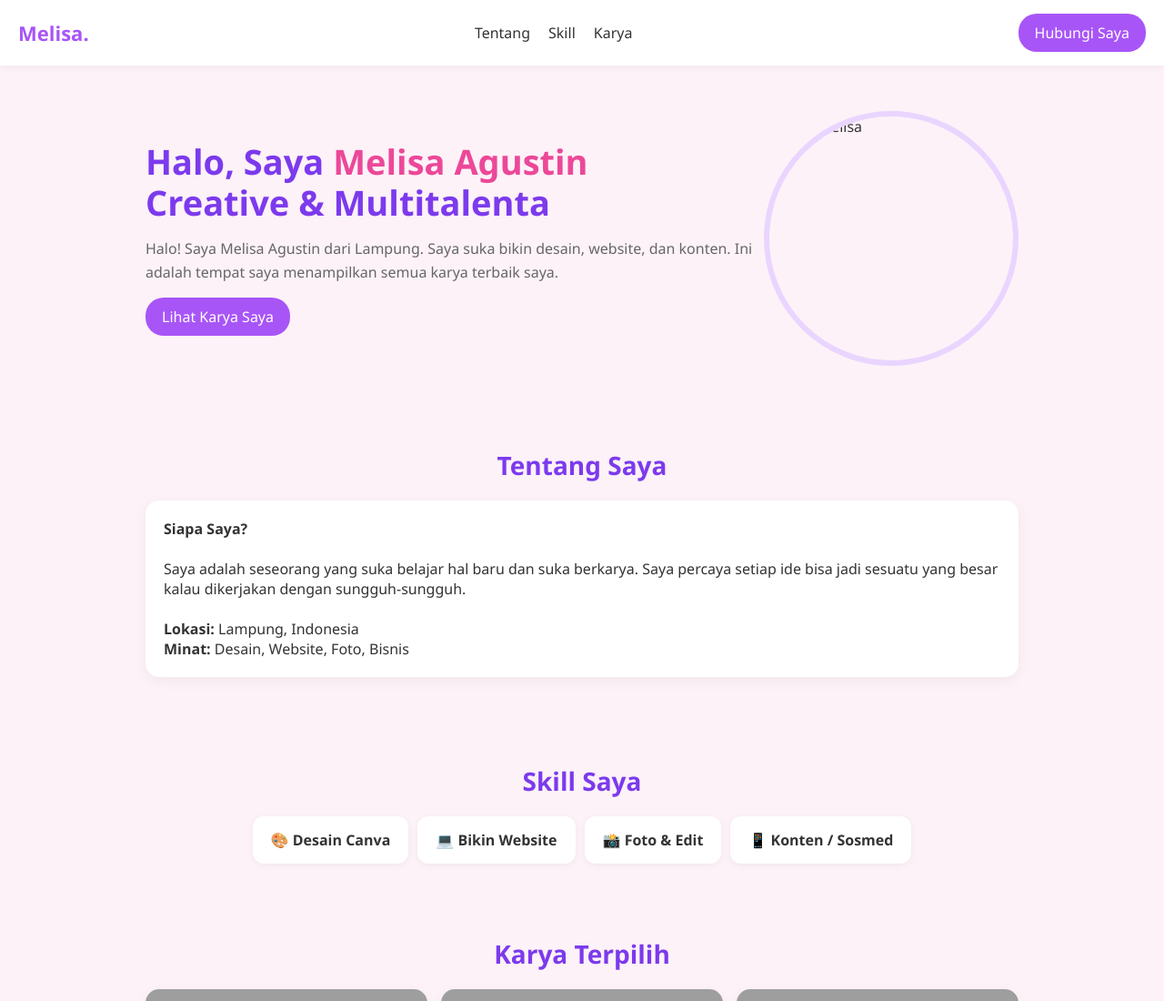
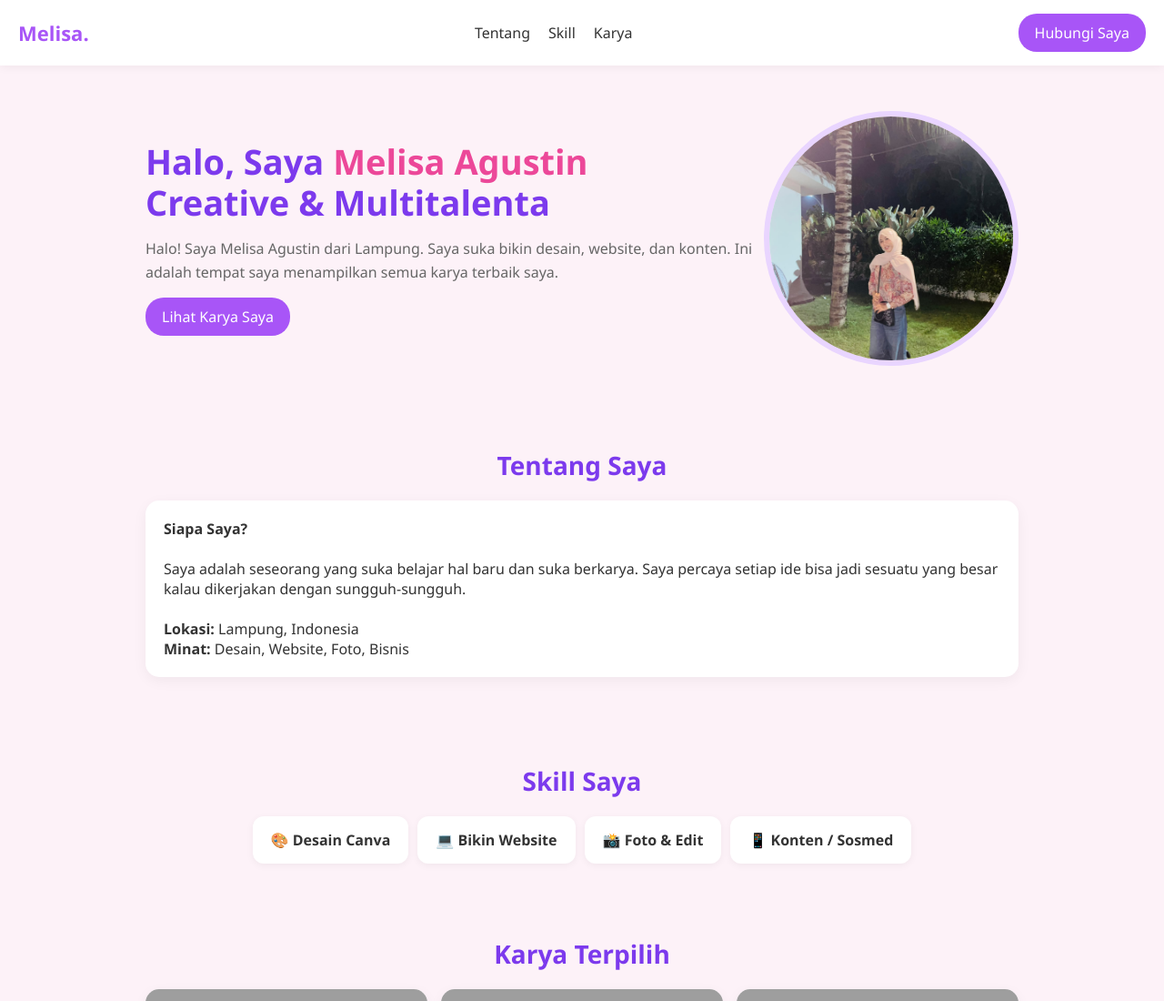
Before and after one commit to melisaagustin429-hub/portofolio---mel, a plain HTML site: page index.html in a window 1280 px wide. Shown: the top 1100 px of the page at 91% size. Drawn offline with Linux system fonts and the light colour scheme; grey boxes are pictures that could not be loaded.

Commit message:
Update index.html

```diff
--- a/index.html
+++ b/index.html
@@ -39,7 +39,7 @@ footer {background:#a855f7; color:white; text-align:center; padding:20px; margin
     <p>Halo! Saya Melisa Agustin dari Lampung. Saya suka bikin desain, website, dan konten. Ini adalah tempat saya menampilkan semua karya terbaik saya.</p>
     <a class="btn" href="#karya">Lihat Karya Saya</a>
   </div>
-  <img src="WhatsApp Image 2026-11-09 at 13.10.10.jpeg" alt="Foto Melisa">
+  <img src="melisa.jpg" alt="Foto Melisa">
 </div>
 <section id="tentang">
   <h2>Tentang Saya</h2>
```
